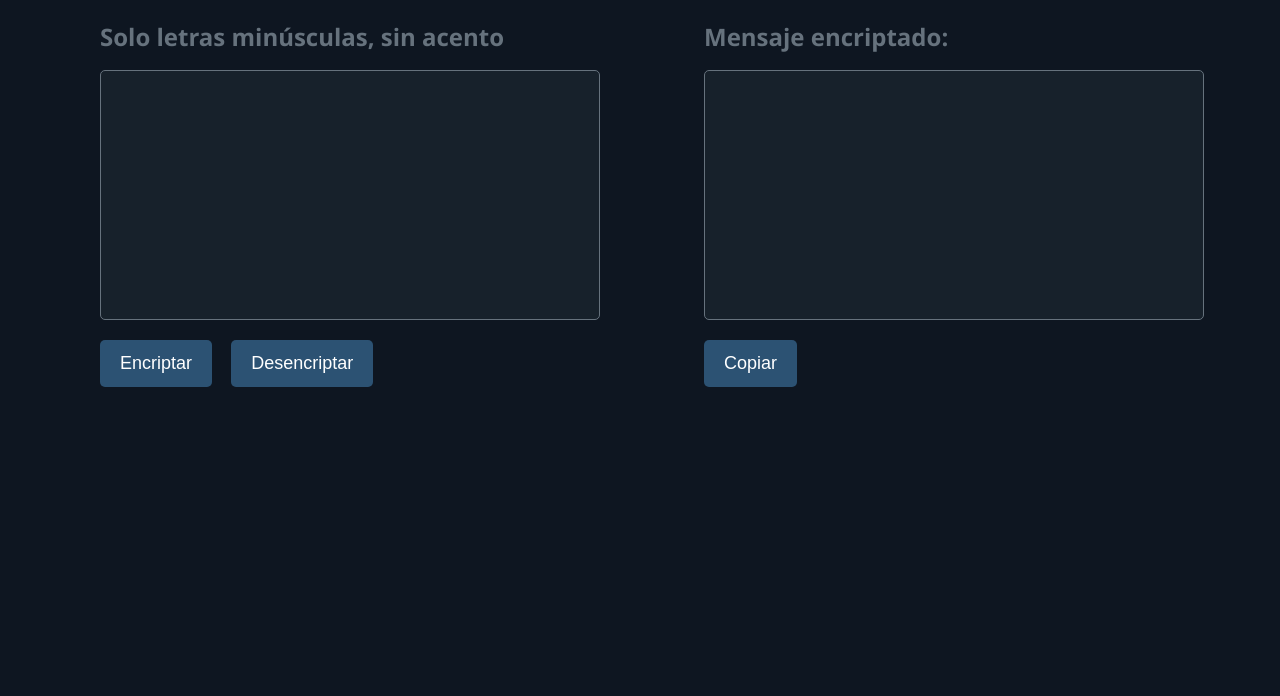
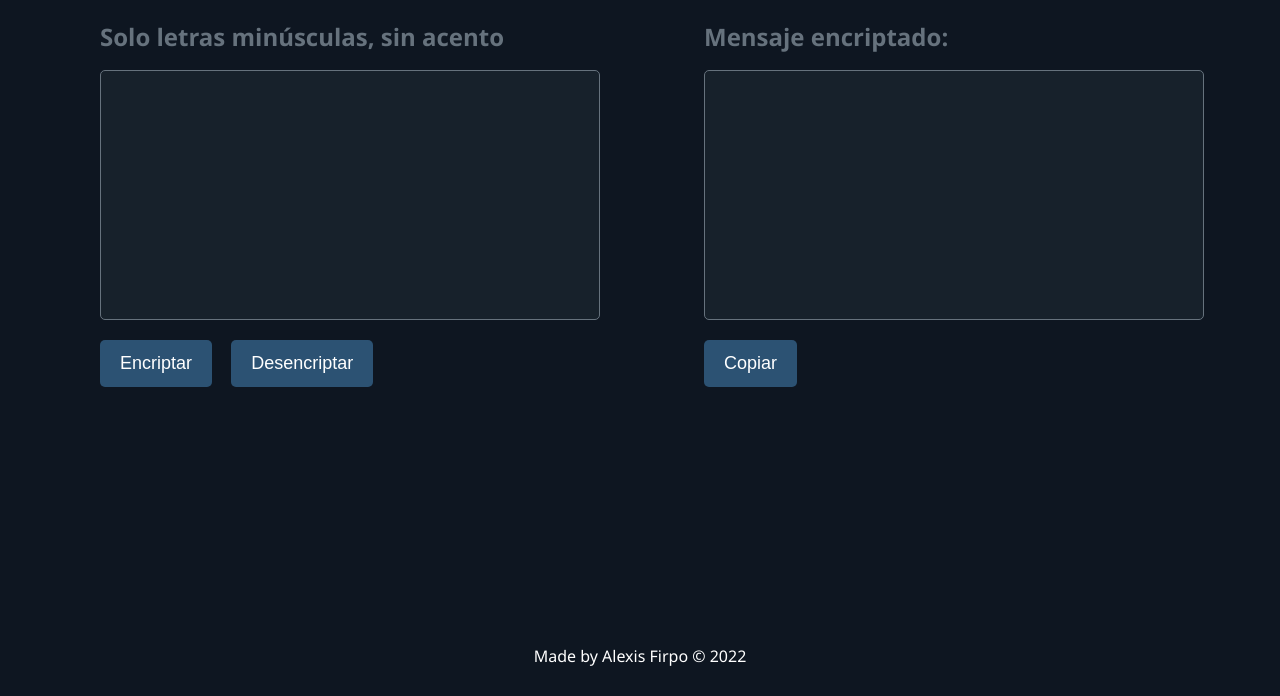
Before and after one commit to AlexisFp/Challenge-Alura-One, a plain HTML site: page index.html in a window 1280 px wide. Shown: the part 104-800 px from the top of the page. Drawn offline with Linux system fonts and the light colour scheme.

Commit message:
agregando footer

```diff
--- a/index.html
+++ b/index.html
@@ -27,6 +27,10 @@
    </div>
   </section>
 </body>
+<div class="clr"></div>
+<footer id="main-footer">
+  <p>Made by Alexis Firpo &copy; 2022</p>
+</footer>
 </html>
 <script>
   var botonEncriptado = document.querySelector("#encriptar");
--- a/style.css
+++ b/style.css
@@ -67,3 +67,15 @@ h2 {
  background-color: #65B9F4;
  color: #333;
 }
+
+.clr {
+  clear:both;
+}
+
+#main-footer {
+  text-align: center;
+  color: #FFFFFF;
+  margin-top: 300px;
+  padding: 20px;
+  float: bottom;
+}
```
